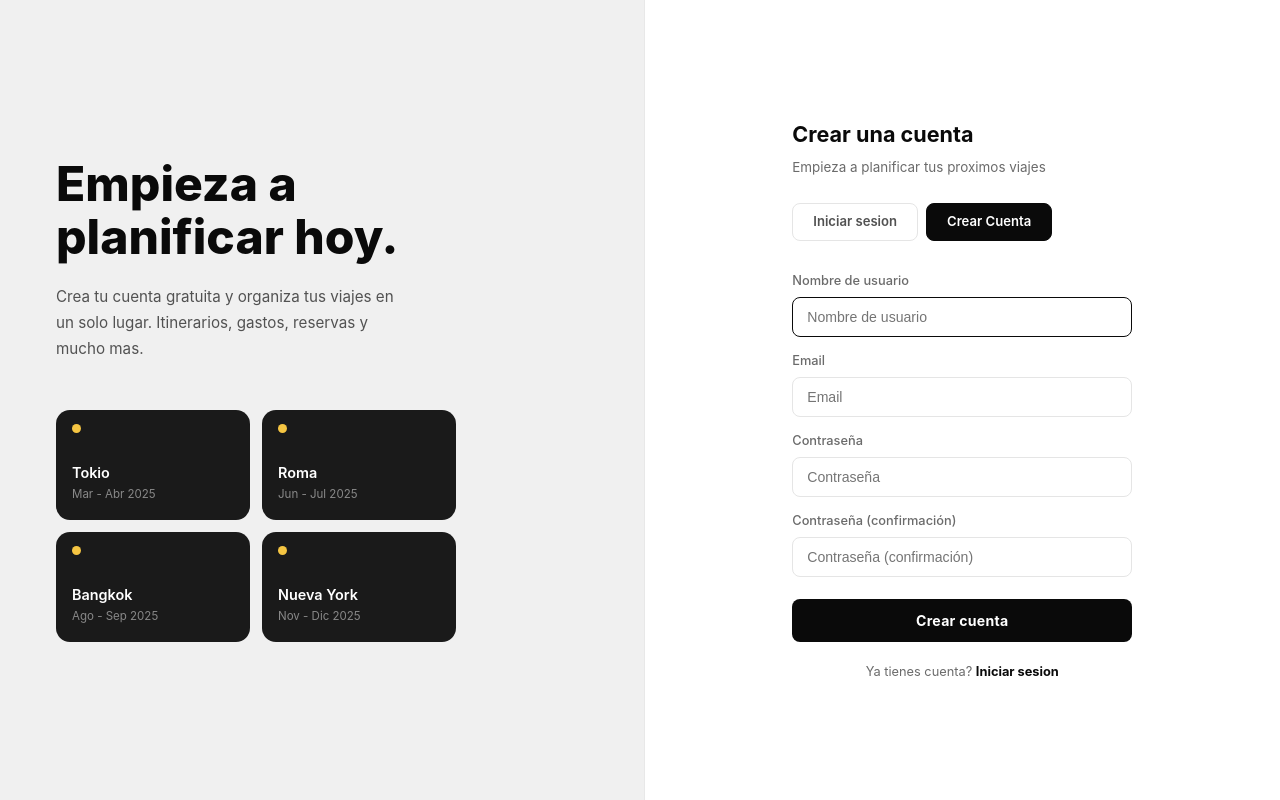
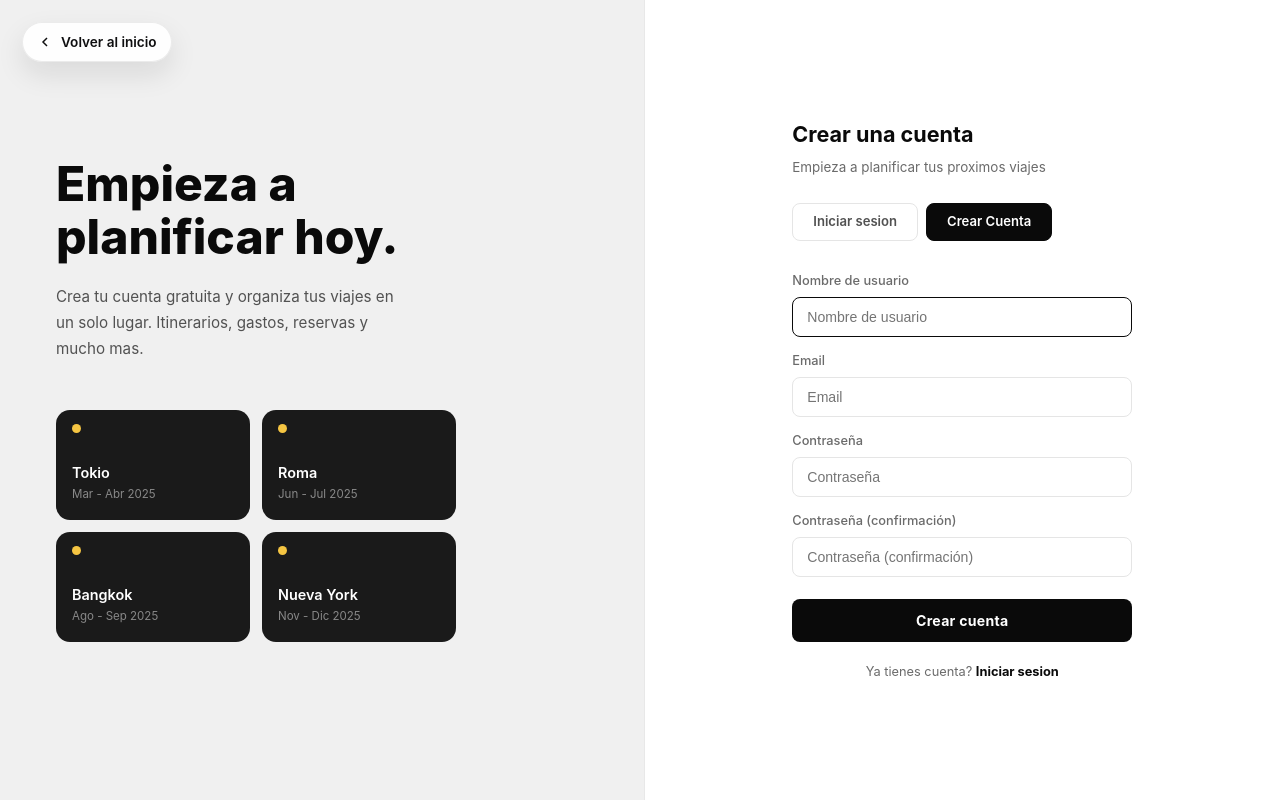
Before and after one commit to GonzaloGarcia10/Poketrip, a Django app: page /accounts/register/ in a window 1280 px wide. Run offline with Django 4.2, Linux system fonts and the light colour scheme.

Commit message:
feat(auth): add back-to-home button on login and register pages

```diff
--- a/accounts/static/accounts/css/styles.css
+++ b/accounts/static/accounts/css/styles.css
@@ -1,6 +1,8 @@
-/* ─────────────────────────────────────────
+/*
    Auth pages — login & register shared CSS
-───────────────────────────────────────── */
+ */
+
+html { background: #ffffff; }
 
 /* Override: auth-layout wraps the full split page */
 .auth-layout {
@@ -251,4 +253,40 @@
     border-left: none;
   }
   .auth-page { overflow: auto; }
+  .auth-back {
+    top: 14px;
+    left: 14px;
+    padding: 7px 12px;
+    font-size: 0.78rem;
+  }
 }
+
+/* ── Back-to-home link ── */
+.auth-back {
+  position: fixed;
+  top: 22px;
+  left: 22px;
+  z-index: 50;
+  display: inline-flex;
+  align-items: center;
+  gap: 8px;
+  padding: 9px 14px;
+  border-radius: 999px;
+  background: rgba(255, 255, 255, 0.92);
+  border: 1px solid rgba(15, 15, 16, 0.08);
+  color: #0f0f10;
+  font-size: 0.85rem;
+  font-weight: 600;
+  text-decoration: none;
+  box-shadow: 0 12px 28px rgba(15, 15, 16, 0.1);
+  backdrop-filter: blur(10px);
+  transition: transform 0.15s ease, box-shadow 0.15s ease, background 0.15s ease;
+}
+.auth-back:hover {
+  background: #ffffff;
+  transform: translateX(-2px);
+  box-shadow: 0 16px 32px rgba(15, 15, 16, 0.14);
+}
+.auth-back svg {
+  flex-shrink: 0;
+}
--- a/templates/base_auth.html
+++ b/templates/base_auth.html
@@ -12,6 +12,12 @@
 <body>
 
 <div class="auth-layout">
+    <a href="{% url 'home' %}" class="auth-back" aria-label="Volver al inicio">
+        <svg viewBox="0 0 24 24" fill="none" stroke="currentColor" stroke-width="2.2" width="16" height="16" aria-hidden="true">
+            <polyline points="15 18 9 12 15 6"/>
+        </svg>
+        <span>Volver al inicio</span>
+    </a>
     {% if messages %}
     <div class="messages messages--auth">
         {% for message in messages %}
```
